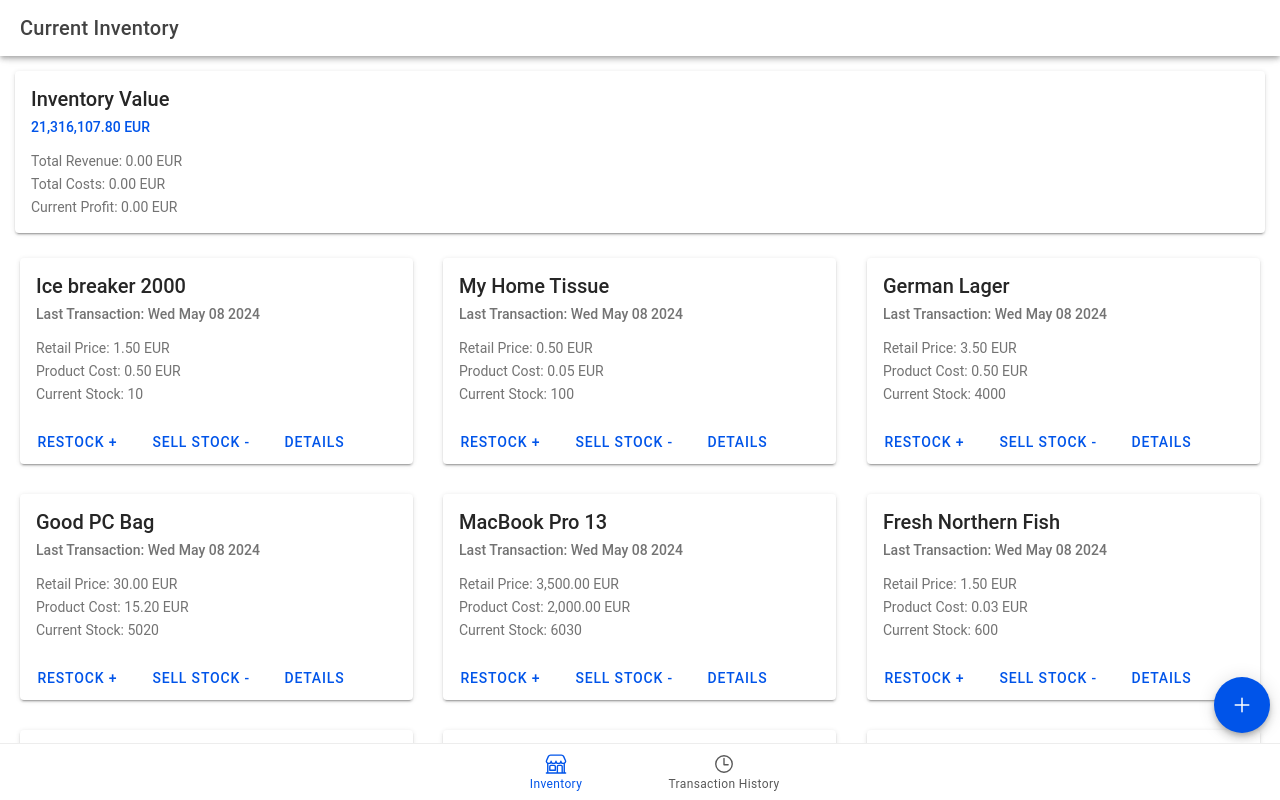
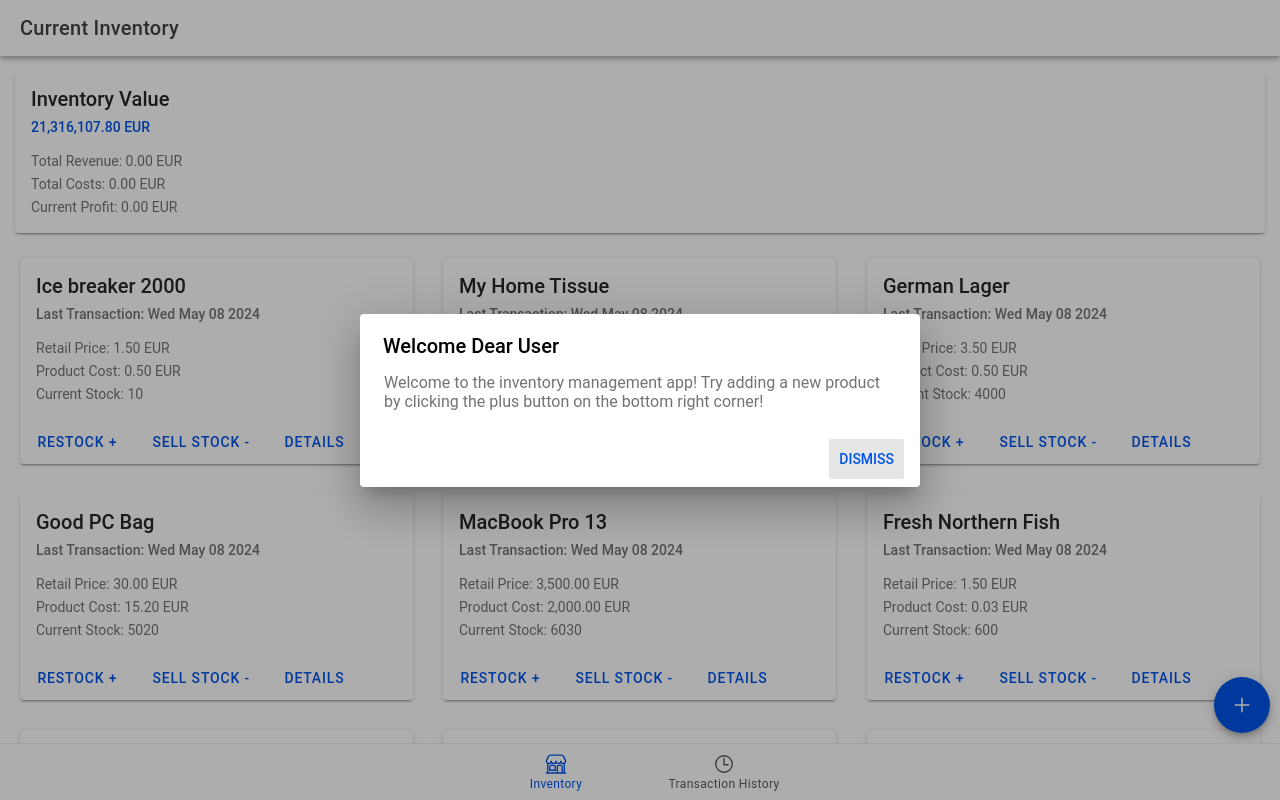
Before and after one commit to hoonsubin/inventory-manager-interface, a React (Vite) app: page /inventory#/inventory in a window 1280 px wide. Built offline with nearby package versions, Linux system fonts and the light colour scheme.

Commit message:
add first time welcome message

```diff
--- a/src/pages/InventoryPage.tsx
+++ b/src/pages/InventoryPage.tsx
@@ -19,6 +19,7 @@ import {
   IonCardHeader,
   IonCardSubtitle,
   IonCardContent,
+  IonAlert,
 } from "@ionic/react";
 import { add } from "ionicons/icons";
 import { InventoryContext } from "../context/InventoryContext";
@@ -32,6 +33,21 @@ import "./InventoryPage.css";
 const InventoryPage: React.FC = () => {
   // consume the inventory logic context that was defined in `src/context/InventoryContext.tsx`
   const inventoryContext = useContext(InventoryContext);
+
+  /**
+   * Show the opening welcome instruction if it's the first time visiting
+   */
+  const showOpening = !localStorage.getItem("sawOpening");
+  /**
+   * The welcome message and first-time use instructions
+   */
+  const welcomeMsg = "Welcome to the inventory management app!\nTry adding a new product by clicking the plus button on the bottom right corner!";
+  /**
+   * Handle the welcome message dismiss behavior
+   */
+  const handleOnDismissWelcome = () => {
+    localStorage.setItem("sawOpening", "true");
+  };
 
   // page state for tracking all products in the inventory
   const [products, setProducts] = useState<Product[]>([]);
@@ -71,7 +87,6 @@ const InventoryPage: React.FC = () => {
         </IonToolbar>
       </IonHeader>
       <IonContent fullscreen>
-
         <IonHeader collapse="condense">
           <IonToolbar>
             <IonTitle size="large">Current Inventory</IonTitle>
@@ -180,6 +195,13 @@ const InventoryPage: React.FC = () => {
             );
           }}
         />
+        <IonAlert
+          header="Welcome Dear User"
+          message={welcomeMsg}
+          buttons={["Dismiss"]}
+          isOpen={showOpening}
+          onDidDismiss={handleOnDismissWelcome}
+        />
       </IonContent>
     </IonPage>
   );
```
